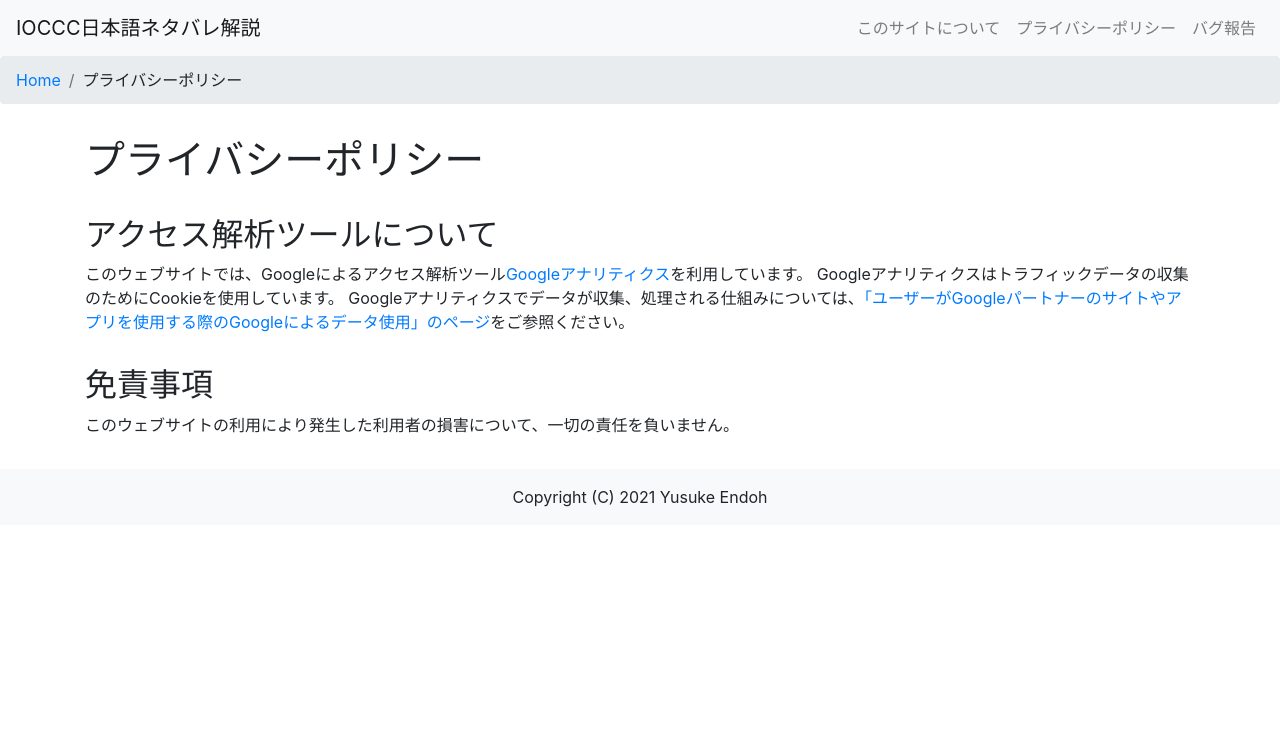
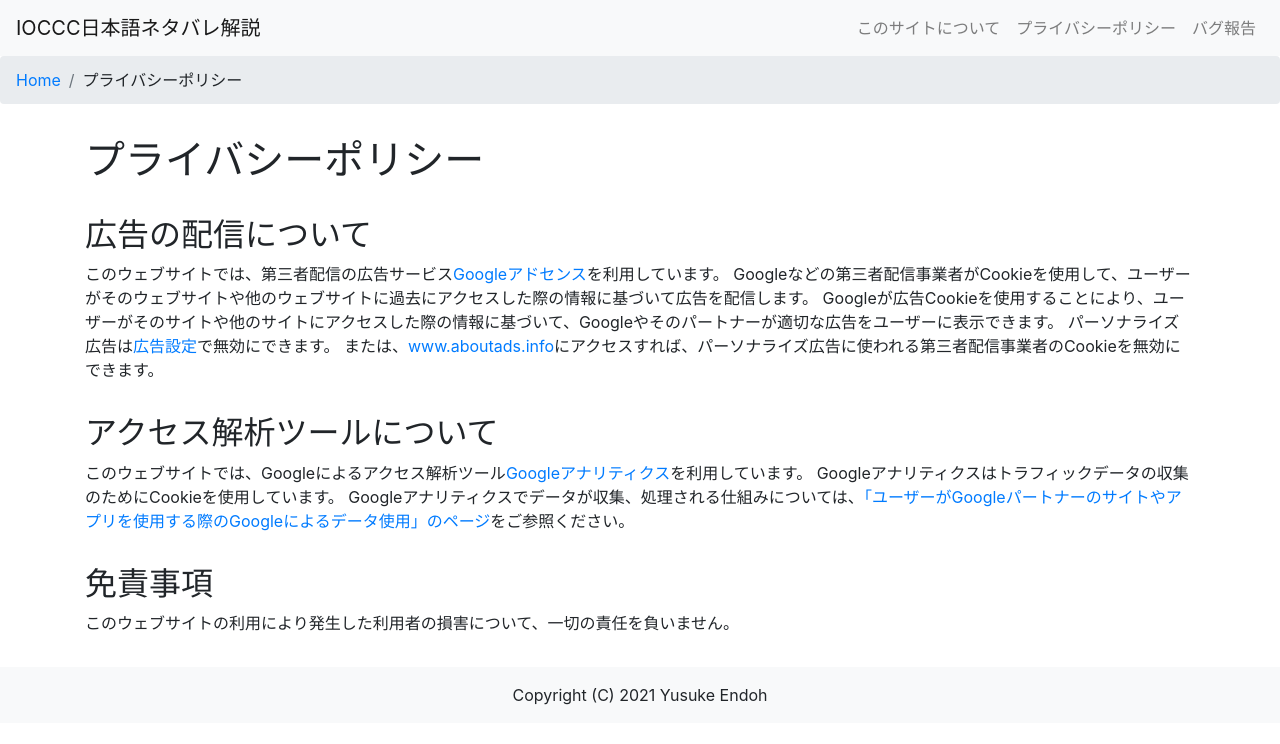
Before and after one commit to mame/ioccc-ja-spoilers, a Jekyll site: the page built from privacy.md, in a window 1280 px wide. Shown: the top 744 px of the page. Built offline with Jekyll 4.4.1, drawn with Linux system fonts in a browser that asks for light colours; nearby versions of some CDN libraries.

Commit message:
Add AdSense ads

```diff
--- a/_layouts/contest.html
+++ b/_layouts/contest.html
@@ -20,6 +20,8 @@ layout: default
 
 {{ content }}
 
+{% include ad.html %}
+
 {% assign contests = site.pages | where: "layout", "contest" | sort: "year" %}
 {% assign prev_page = contests | reverse | where_exp: "item", "item.year < page.year" | first %}
 {% assign next_page = contests | where_exp: "item", "item.year > page.year" | first %}
--- a/_layouts/entry.html
+++ b/_layouts/entry.html
@@ -42,6 +42,8 @@ layout: default
 <p class="diff-download"><a href="{{ site.baseurl }}/patches/{{ patch }}">パッチをダウンロード</a></p>
 {% endif %}
 
+{% include ad.html %}
+
 {%- assign fellows = site.pages | where: "year", page.year -%}
 {%- assign prev = page.order | minus: 1 -%}
 {%- assign prev_page = fellows | where: "order", prev | first -%}
--- a/privacy.md
+++ b/privacy.md
@@ -2,6 +2,14 @@
 title: プライバシーポリシー
 layout: default
 ---
+
+## 広告の配信について
+
+このウェブサイトでは、第三者配信の広告サービス[Googleアドセンス](https://www.google.co.jp/adsense/start/)を利用しています。
+Googleなどの第三者配信事業者がCookieを使用して、ユーザーがそのウェブサイトや他のウェブサイトに過去にアクセスした際の情報に基づいて広告を配信します。
+Googleが広告Cookieを使用することにより、ユーザーがそのサイトや他のサイトにアクセスした際の情報に基づいて、Googleやそのパートナーが適切な広告をユーザーに表示できます。
+パーソナライズ広告は[広告設定](https://www.google.com/settings/ads)で無効にできます。
+または、[www.aboutads.info](http://www.aboutads.info/choices/)にアクセスすれば、パーソナライズ広告に使われる第三者配信事業者のCookieを無効にできます。
 
 ## アクセス解析ツールについて
 
```
Also changed, not shown: _includes/ad.html (added, +11 -0 lines), index.md (+2 -0 lines).
